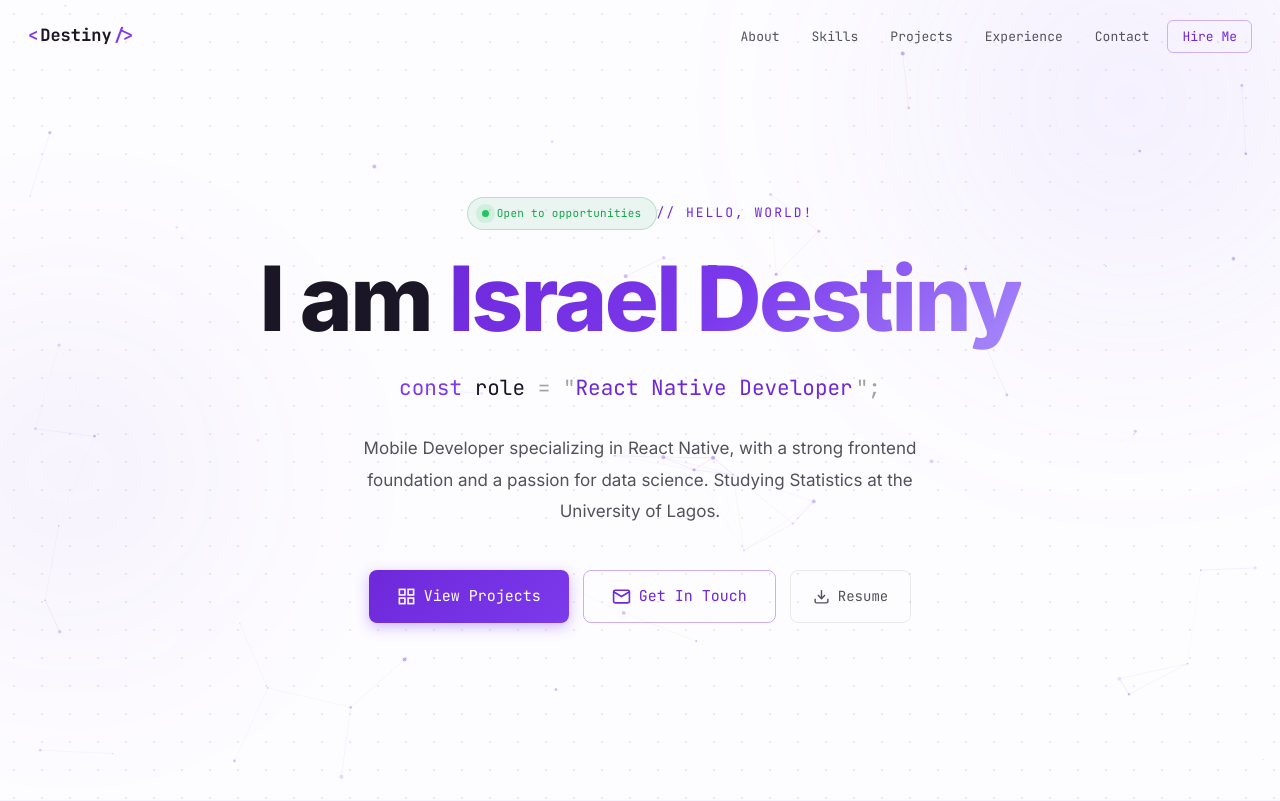
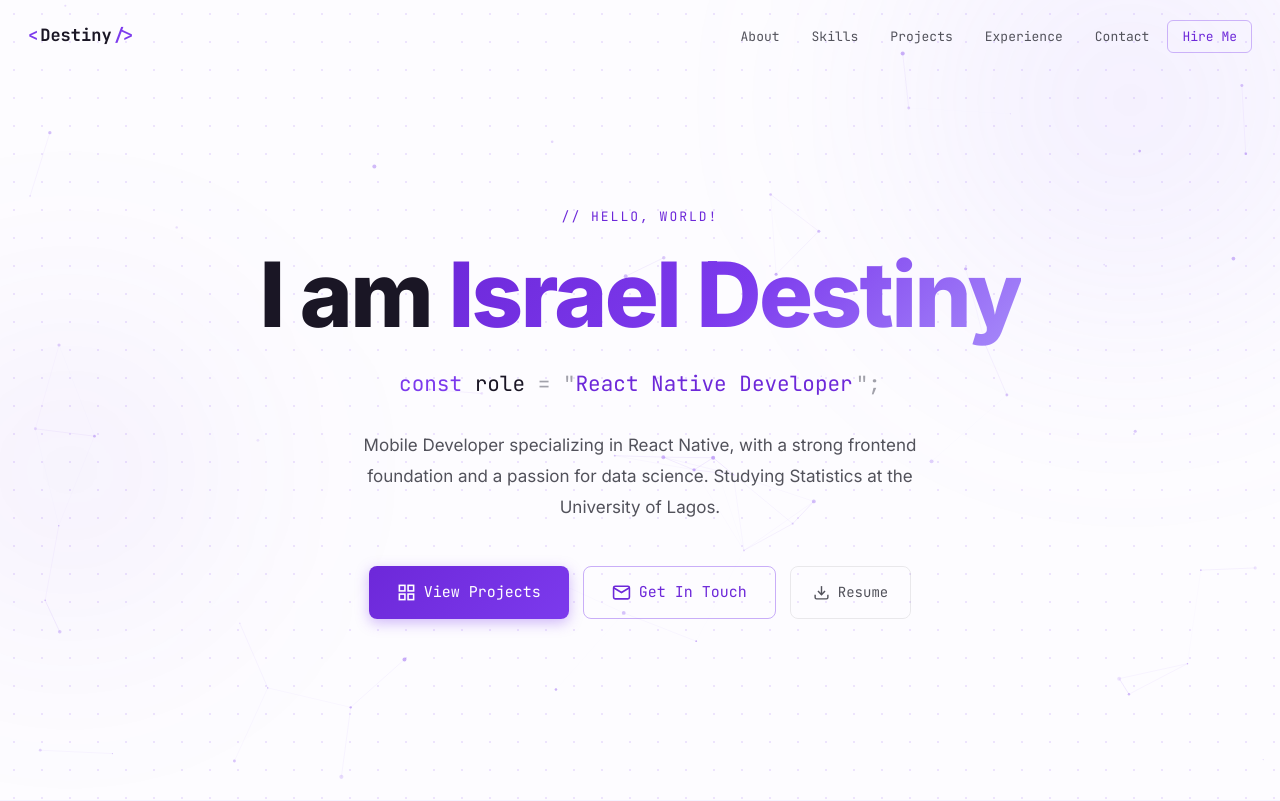
Before and after one commit to DestinyEnder16/portfolio, a React (Vite) app: page / in a window 1280 px wide. Shown: the top 801 px of the page. Built offline with nearby package versions, Linux system fonts and the light colour scheme.

Commit message:
Remove 'Open to opportunities' badge from hero section

```diff
--- a/src/components/Hero.tsx
+++ b/src/components/Hero.tsx
@@ -57,11 +57,6 @@
       <ParticleCanvas />
 
       <div className="hero-content">
-        <div className="hero-badge">
-          <span className="hero-badge-dot" aria-hidden="true" />
-          Open to opportunities
-        </div>
-
         <span className="hero-eyebrow">// Hello, World!</span>
 
         <h1 className="hero-name">
```
